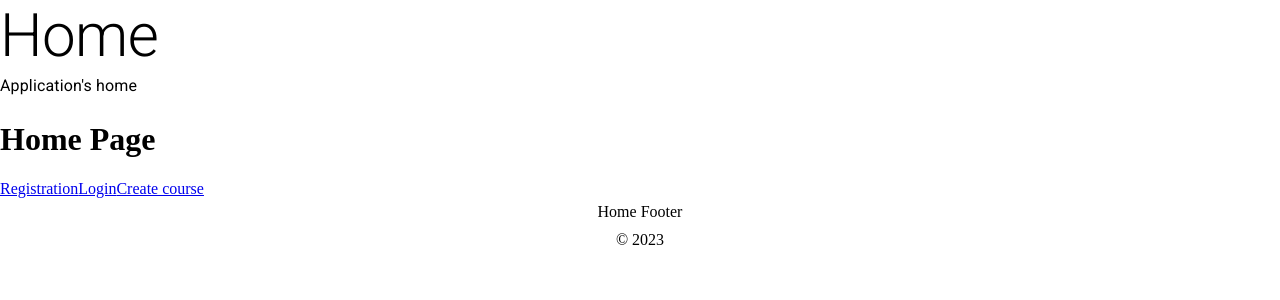
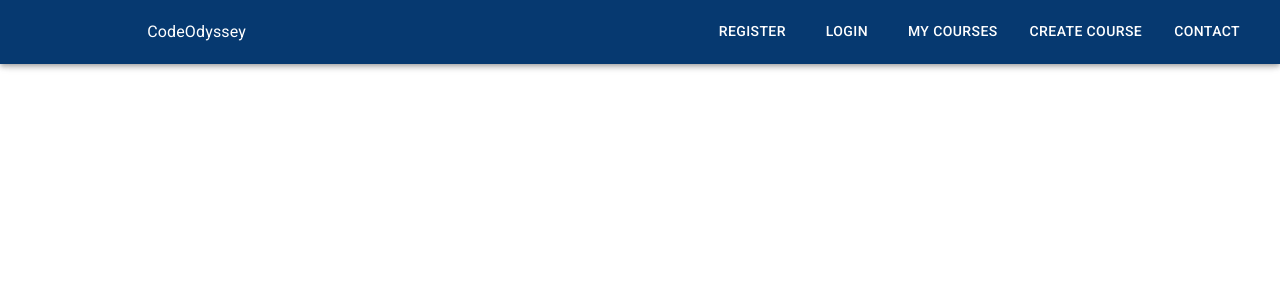
Before and after one commit to ifspcodelab/codeodyssey-frontend, a React (Vite) app: page / in a window 1280 px wide. Shown: the top 300 px of the page. Built offline with nearby package versions, Linux system fonts and the light colour scheme.

Commit message:
refactor: restyle home page

```diff
--- a/src/pages/Home/index.tsx
+++ b/src/pages/Home/index.tsx
@@ -1,18 +1,45 @@
-import PageHeader from "../../components/PageHeader";
-import PageFooter from "../../components/PageFooter";
-import {Link} from "react-router-dom";
+import {useNavigate} from "react-router-dom"
+import {
+    AppBar,
+    Tab,
+    Tabs,
+    Toolbar,
+    Typography
+  } from "@mui/material";
+
 
 function Home() {
+  const navigate = useNavigate()
+
     return (
         <>
-            <PageHeader title={'Home'} text={"Application's home"}/>
-            <h1>Home Page</h1>
-            <nav>
-                <Link to={"/registration"}>Registration</Link>
-                <Link to={"/login"}>Login</Link>
-                <Link to={"/create-course"}>Create course</Link>
-            </nav>
-            <PageFooter text={"Home Footer"}/>
+            <AppBar sx={{ background: "#063970" }}>
+                <Toolbar>
+                <Typography sx={{  paddingLeft: "10%", cursor: "pointer" }} onClick={() => {
+                            navigate('/')
+                            }}>
+                    CodeOdyssey
+                </Typography>
+                <Tabs sx={{ marginLeft: "auto" }}
+                >
+                    <Tab sx={{color: "#fff"}} onClick={() => {
+                            navigate('/registration')
+                            }}label="Register" />
+                    <Tab sx={{color: "#fff"}} onClick={() => {
+                            navigate('/login')
+                            }}label="Login" />
+                    <Tab sx={{color: "#fff"}} onClick={() => {
+                            navigate('/courses')
+                            }}label="My Courses" />
+                    <Tab sx={{color: "#fff"}} onClick={() => {
+                            navigate('/create-course')
+                            }}label="Create Course" />
+                    <Tab sx={{color: "#fff"}} onClick={() => {
+                            navigate('/contact')
+                            }}label="Contact" />
+                </Tabs>
+                </Toolbar>
+            </AppBar>
         </>
     );
 }
```
